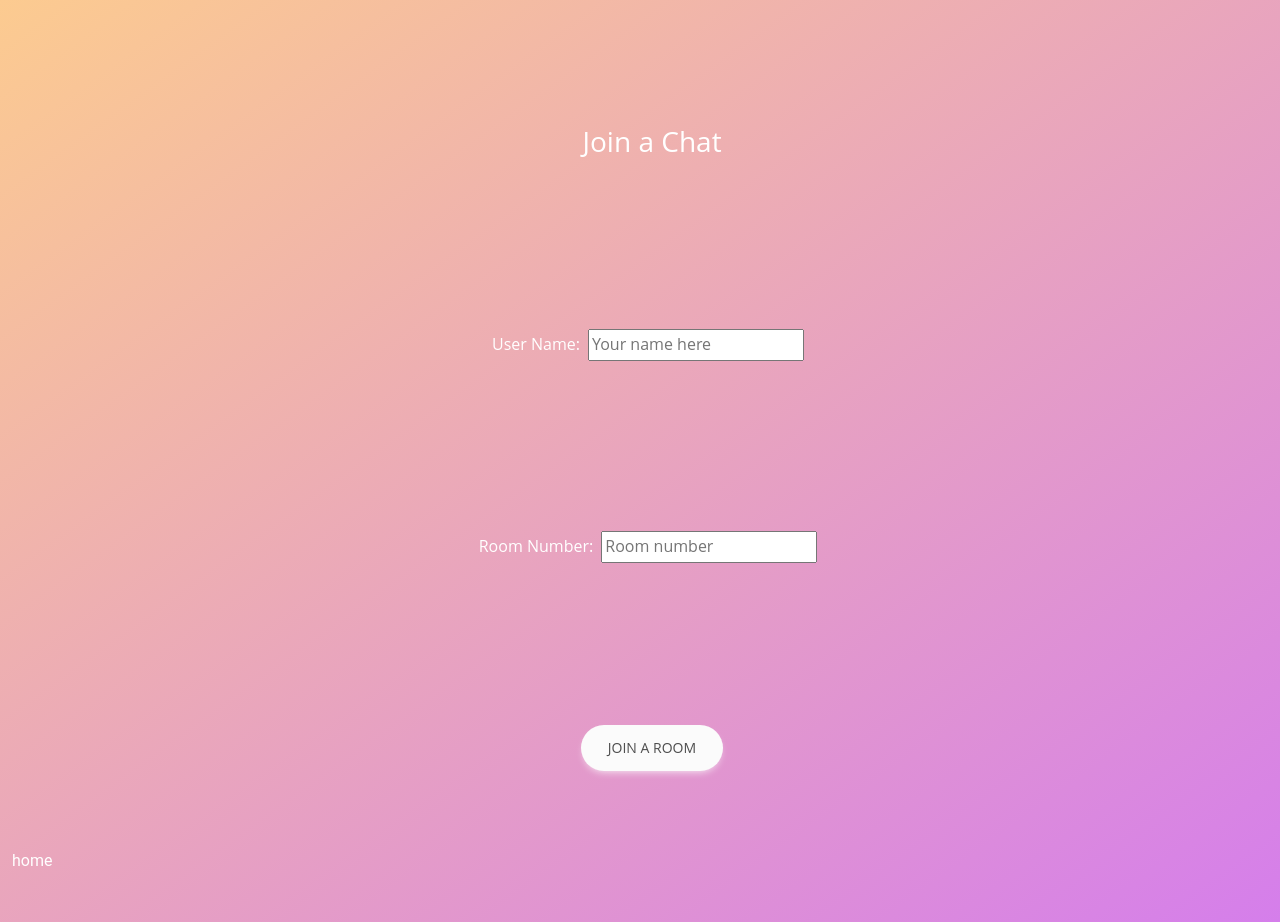
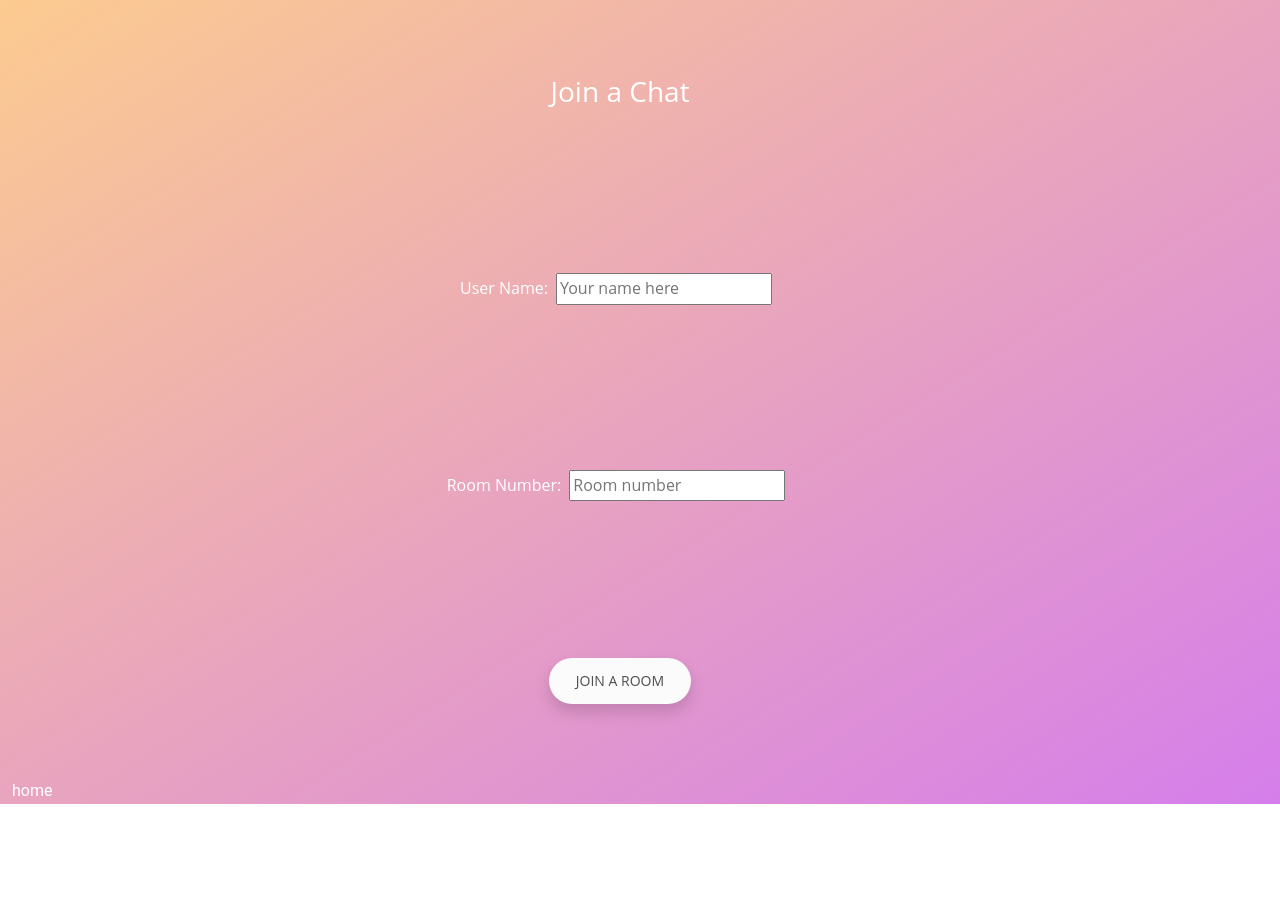
Before and after one commit to Ayee788/Project-Hammer, a React (Create React App) app in the folder client/: page /chat in a window 1280 px wide. After the commit the page ends 804 px from the top, so only its background shows below. Built offline with nearby package versions, Linux system fonts and the light colour scheme; no server answers.

Commit message:
styling commit

```diff
--- a/client/src/App.css
+++ b/client/src/App.css
@@ -1,10 +1,19 @@
 .App {
+  width: 95vw;
+  height: 97.3vh;
+  font-family: "Open Sans", sans-serif;
+  display: grid;
+  place-items: center;
+}
+
+.Appa {
   width: 100vw;
   height: 100vh;
   font-family: "Open Sans", sans-serif;
   display: grid;
   place-items: center;
 }
+
 body {
   margin: 0%;
   padding: 0%;
--- a/client/src/Chat.js
+++ b/client/src/Chat.js
@@ -1,5 +1,6 @@
 import React, { useEffect, useState } from "react";
 import ScrollToBottom from "react-scroll-to-bottom";
+import { Link } from 'react-router-dom'
 import {MDBContainer,MDBRow,MDBCol,MDBCard,MDBCardBody,MDBIcon,MDBBtn,MDBTypography,MDBTextArea,MDBCardHeader,} from "mdb-react-ui-kit";
 
     function Chat({ socket, username, room }) {
@@ -33,11 +34,11 @@ import {MDBContainer,MDBRow,MDBCol,MDBCard,MDBCardBody,MDBIcon,MDBBtn,MDBTypogra
   return (
     <MDBCol className="App">
       <MDBTypography listUnStyled className="text-white">
-        <div className="chat-header">
-          <h1>Live Chat</h1>
+        <div className="d-flex justify-content-center">
+          <h1>Live Chat!</h1>
         </div>
         <MDBCard className="w-100 mask-custom">
-          <ScrollToBottom className="message-container">
+          <div className="message-container">
             {messageList.map((messageContent) => {
               return (
                 <div
@@ -55,10 +56,14 @@ import {MDBContainer,MDBRow,MDBCol,MDBCard,MDBCardBody,MDBIcon,MDBBtn,MDBTypogra
                 </div>
               );
             })}
-          </ScrollToBottom>
+          </div>
         </MDBCard>
         <div className="chat-footer">
-          <MDBTextArea
+          <textarea
+            cols="20"
+            rows="3"
+            className="m-3"
+            placeholder="Message"
             label="Message"
             type="text"
             value={currentMessage}
@@ -69,12 +74,14 @@ import {MDBContainer,MDBRow,MDBCol,MDBCard,MDBCardBody,MDBIcon,MDBBtn,MDBTypogra
               event.key === "Enter" && sendMessage();
             }}
           />
-          <MDBBtn color="light" size="lg" rounded className="float-end mb-3" onClick={sendMessage}>
+        </div>
+        <div className="d-flex justify-content-center">
+          <MDBBtn color="light" size="lg" rounded className="shadow float-end mt-2 mb-3" onClick={sendMessage}>
             Send
           </MDBBtn>
-          {/* <button onClick={sendMessage}>&#9658;</button> */}
         </div>
       </MDBTypography>
+      <Link className="text-white" to="/">home</Link>
     </MDBCol>
   );
 }
--- a/client/src/views/ChatView.jsx
+++ b/client/src/views/ChatView.jsx
@@ -22,7 +22,7 @@ const joinRoom = () => {
     };
 
     return (
-        <MDBContainer fluid className="py-5 gradient-custom">
+        <MDBContainer fluid className="gradient-custom">
         {!showChat ? (
             <MDBCol className="App text-white">
                 <h3>Join a Chat</h3>
@@ -36,7 +36,7 @@ const joinRoom = () => {
                     setRoom(event.target.value);
                     }}/>
                 </div>
-            <MDBBtn color="light" size="lg" rounded className="float-end" onClick={joinRoom}>Join a Room</MDBBtn>
+                <MDBBtn color="light" size="lg" rounded className="shadow float-end" onClick={joinRoom}>Join a Room</MDBBtn>
             </MDBCol>
             ) : (
             <Chat socket={socket} username={username} room={room} />
--- a/client/src/views/MainPage.jsx
+++ b/client/src/views/MainPage.jsx
@@ -6,7 +6,7 @@ import {MDBContainer,MDBRow,MDBCol,MDBCard,MDBCardBody,MDBIcon,MDBBtn,MDBTypogra
 
 const MainPage = () => {
     return (
-        <MDBContainer fluid className="App py-5 gradient-custom text-white">
+        <MDBContainer fluid className="Appa py-5 gradient-custom text-white">
             <h1 className="m-4 p-1"> Join Our Chatroom!</h1>
             <Link className="text-white" to="/chat">Join a Chat</Link>
         </MDBContainer>
```
Also changed, not shown: client/src/Chat.css (line endings or trailing spaces). Lines whose indentation alone changed are shown as unchanged.
